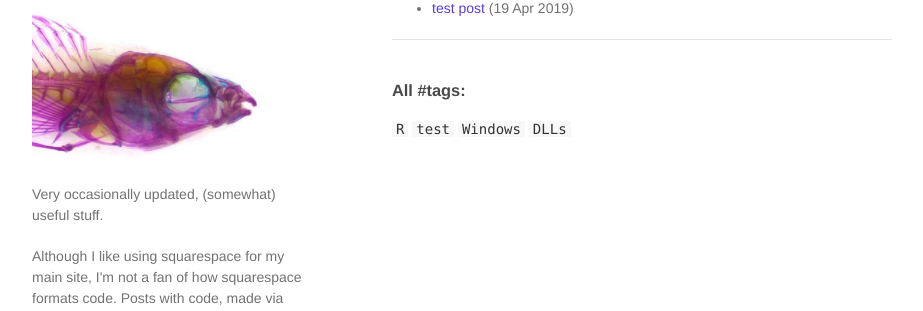
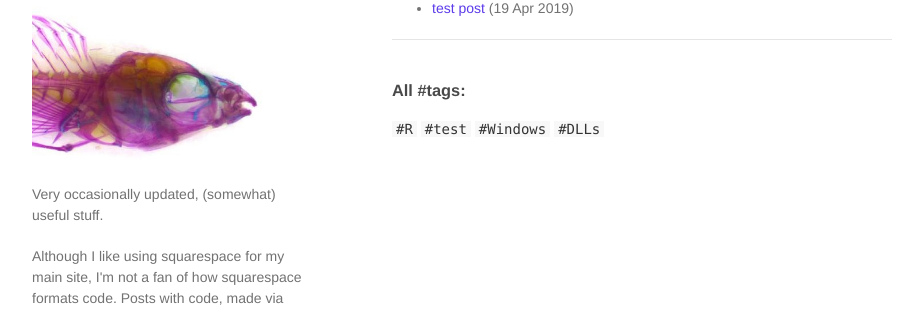
Before and after one commit to vbaliga/vbaliga.github.io, a Jekyll site: the page built from tag/test.md, in a window 1280 px wide. Shown: the part 111-422 px from the top of the page, without its empty margins (178-1101 px from the left). Built offline with Jekyll 4.4.1, drawn with Linux system fonts in a browser that asks for light colours; a script that is not in the unit is left out.

Commit message:
Update tagpage.html

```diff
--- a/_layouts/tagpage.html
+++ b/_layouts/tagpage.html
@@ -24,5 +24,5 @@ layout: default
 {% for temptag in sortedtemptags %}
   {% assign tagitems = temptag | split: '#' %}
   {% capture tagname %}{{ tagitems[1] }}{% endcapture %}
-  <a href="/tag/{{ tagname }}"><code class="highligher-rouge"><nobr>{{ tagname }}</nobr></code></a>
+  <a href="/tag/{{ tagname }}"><code class="highligher-rouge"><nobr>#{{ tagname }}</nobr></code></a>
 {% endfor %}
```
